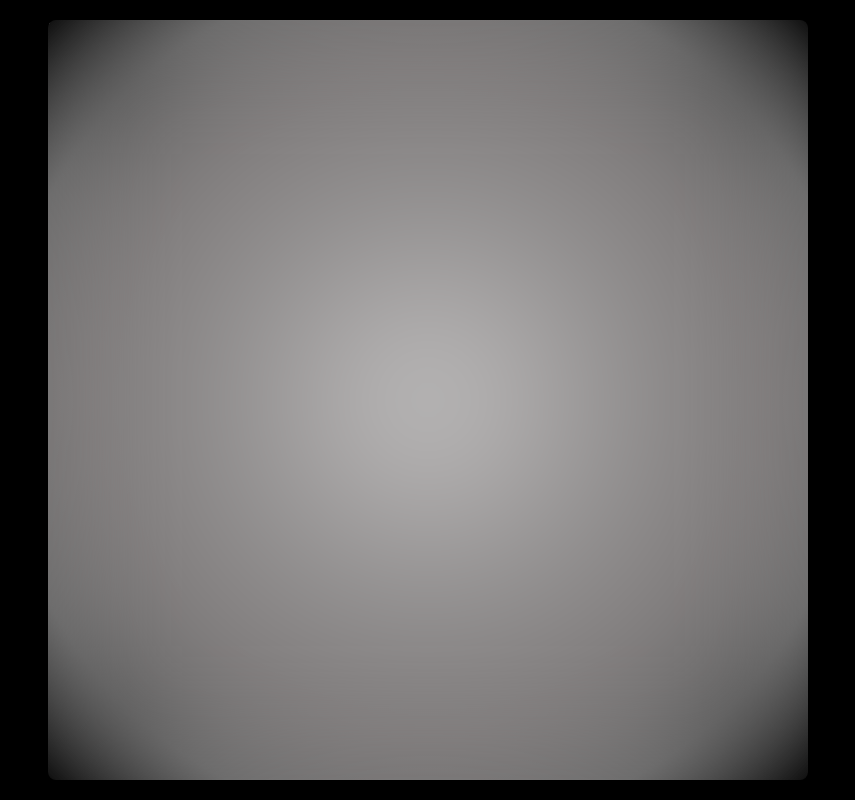
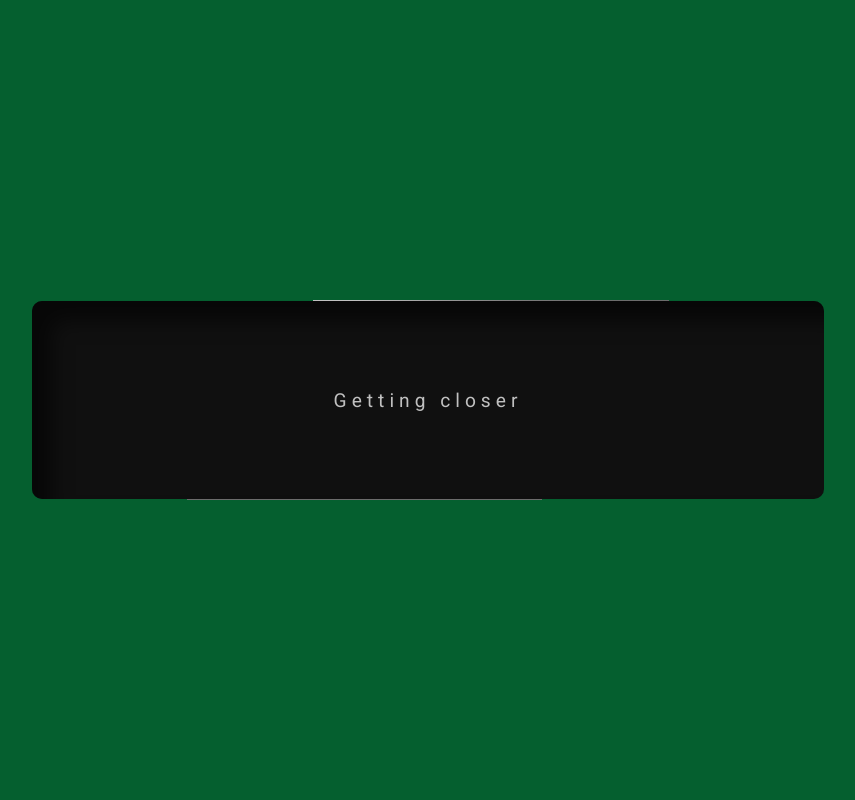
Before and after one commit to Hyperion-1/react_portfolio, a React (Create React App) app: page / in a window 1280 px wide. Shown: the top 800 px of the page, without its empty margins (212-1067 px from the left). Built offline with nearby package versions, Linux system fonts and the light colour scheme.

Commit message:
got *a* background animation going

```diff
--- a/src/components/intro/Intro.scss
+++ b/src/components/intro/Intro.scss
@@ -1,27 +1,22 @@
 //variable decleration
-$silverMain: silver;
+$silverMain: silver; //this is redundant
 $silver2: rgb(169, 166, 166);
 $silver3: rgb(144, 142, 142);
 $silver4: rgb(130, 126, 126);
 $silver5: rgb(108, 108, 108);
 $silverTest: black;
 
-@property --gradient-angle{
-  syntax: "<angle>";
-  initial-value: 0deg;
-  inherits: false;
+* {
+  margin: 0;
+  padding: 0;
+  box-sizing: border-box;
 }
-@keyframes rotation {
-  0% { --gradient-angle: 0deg; }
-  100% { --gradient-angle: 360deg;}
-}
-
 
 .Intro{
 
     color: white;
 
-    background: black;
+    background: rgb(5, 95, 47);
 
     width: 100%;
     min-height: 100dvh;//using this to stretch Background, may require changes later
@@ -33,49 +28,127 @@ $silverTest: black;
   min-height: 100vh;
   place-content: center;
 
+  justify-content: center;//check this for text spacing
+
 
 }
 
 
 .intro-backboard{
-
+/*
   height: 95vh;
   width: 95vh;
   border-radius: 0.5rem;
 
   position: relative;
+  aspect-ratio: 1/1.5;//hmmmmmm
 
-  //background-color: blue;
-  justify-content: center;
+  background-color: blue;
 
+ */
+
+        width: 100dvh;
+        height: 200px;
+
+      //  box-shadow: 16px 14px 20px #0000008c;
+        border-radius: 10px;
+        position: relative;
+
+        overflow: hidden;
+        display: flex;
+
+        justify-content: center;
+        align-items: center;
 
 
 
 }
 
-.intro-backboard::before,
-.intro-backboard::after{
+.intro-backboard::before{
+/*
+  content: "";
 
 
-  content: "";
   position: absolute;
   inset: 0;
+ // z-index: -1;
 
-  background: radial-gradient(
-    $silverMain,
-    $silver2,
-    $silver3,
-    $silver4,
-    $silver5,
-    $silverTest);
+  background-image: conic-gradient(
+    $silverMain 20deg,
+    $silver2 40deg,
+    $silver3 60deg,
+    $silver4 80deg,
+    $silver5 100deg,
+    $silverTest
+      );
+
 
 
   border-radius: inherit;
 
   animation: rotation 20s linear infinite;
+   */
+
+   content: "";
+        background-image: conic-gradient(
+          $silverMain 20deg,
+          $silver5 120deg
+        );
+        width: 150%;
+        height: 150%;
+
+        position: absolute;
+
+        animation: rotate 2s linear infinite;
 
 }
 
 .intro-backboard::after{
+/*
+  content: "Animation";
   filter: blur(3.5rem);
+
+
+  width: 190px;
+  height: 190px;
+  background: black;
+  position: absolute;
+  border-radius: 10px;
+
+  justify-content: center;
+  align-items: center;
+
+ */
+
+        content: "Getting closer"; // this line inserts text
+        color: silver;
+
+        width: 99%;
+        height: 99%;
+        background: #101010;
+        position: absolute;
+        border-radius: 10px;
+        display: flex;
+        justify-content: center;
+        align-items: center;
+
+
+
+        font-size: larger;
+        letter-spacing: 5px;
+
+
+        box-shadow: inset 20px 20px 20px #0000008c;
+
+
 }
+
+
+@keyframes rotate {
+    0%{
+        transform: rotate(0deg);
+    }
+    100%{
+        transform: rotate(-360deg);
+    }
+}
```
